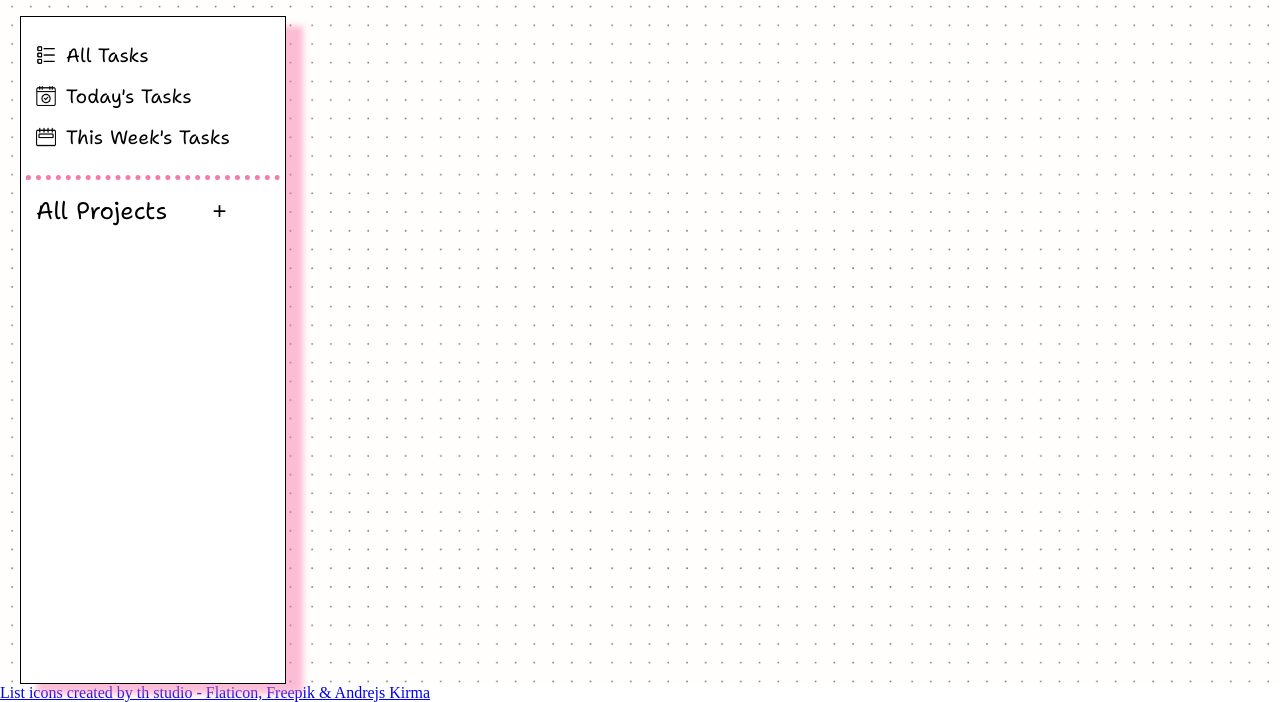
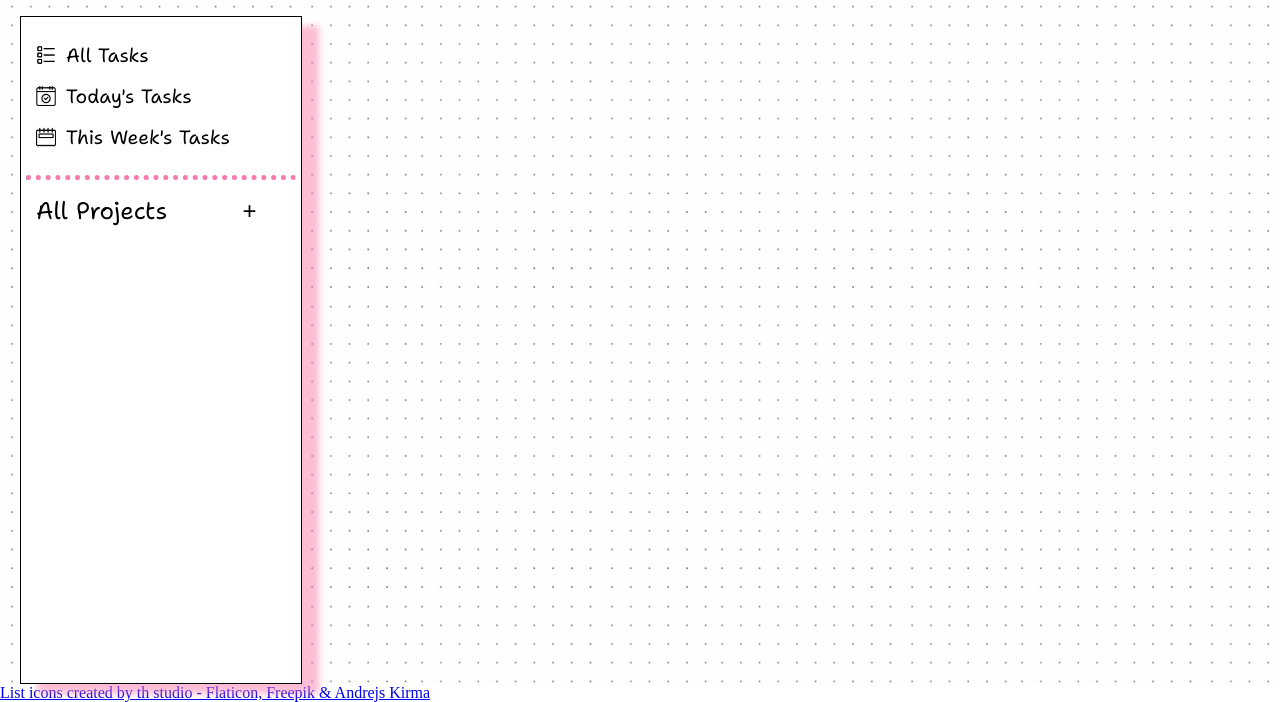
Before and after one commit to Selenityy/To-Do-List, a website built with webpack: page dist/index.html in a window 1280 px wide. Shown: the part 98-800 px from the top of the page. Built offline with nearby package versions, Linux system fonts and the light colour scheme.

Commit message:
added overflow scroll

```diff
--- a/src/styles/header.css
+++ b/src/styles/header.css
@@ -138,7 +138,7 @@ img {
   padding: 0;
   border: none;
   background: none;
-  margin-left: 45px;
+  margin-left: 75px;
   font-size: 1.5rem;
 }
 
@@ -147,7 +147,7 @@ img {
   border-radius: 12px;
   padding-left: 10px;
   padding-right: 10px;
-  margin-left: 35px;
+  margin-left: 65px;
 }
 
 #allProjectsList {
@@ -156,6 +156,8 @@ img {
   grid-template-columns: auto;
   padding-top: 5px;
   padding-left: 20px;
+  overflow: scroll;
+  inline-size: 250px;
 }
 
 li.userProjectLi {
@@ -175,17 +177,6 @@ li.userProjectLi::before {
   border-radius: 50%;
   background-color: rgb(248, 122, 172);
   margin-right: 8px;
-  /* content: "";
-  display: inline-block;
-  list-style-type: circle; */
-  /* content: "";
-  display: inline-block;
-  height: 20px;
-  width: 20px;
-  background-image: url("../assets/unchecked.png");
-  object-fit: scale-down;
-  background-size: cover;
-  background-repeat: no-repeat; */
 }
 
 .menuProjectName {
@@ -195,7 +186,6 @@ li.userProjectLi::before {
 #mainContent {
   grid-area: content;
   display: flex;
-  /* background-color: #FFFEFC; */
 }
 
 /* --------- MODAL --------- */
@@ -229,7 +219,7 @@ ul.pop_up > li {
   float: right;
   color: black;
   font-size: 2rem;
-  align-self: center;
+  align-self: flex-start;
 }
 
 .close:hover,
```
